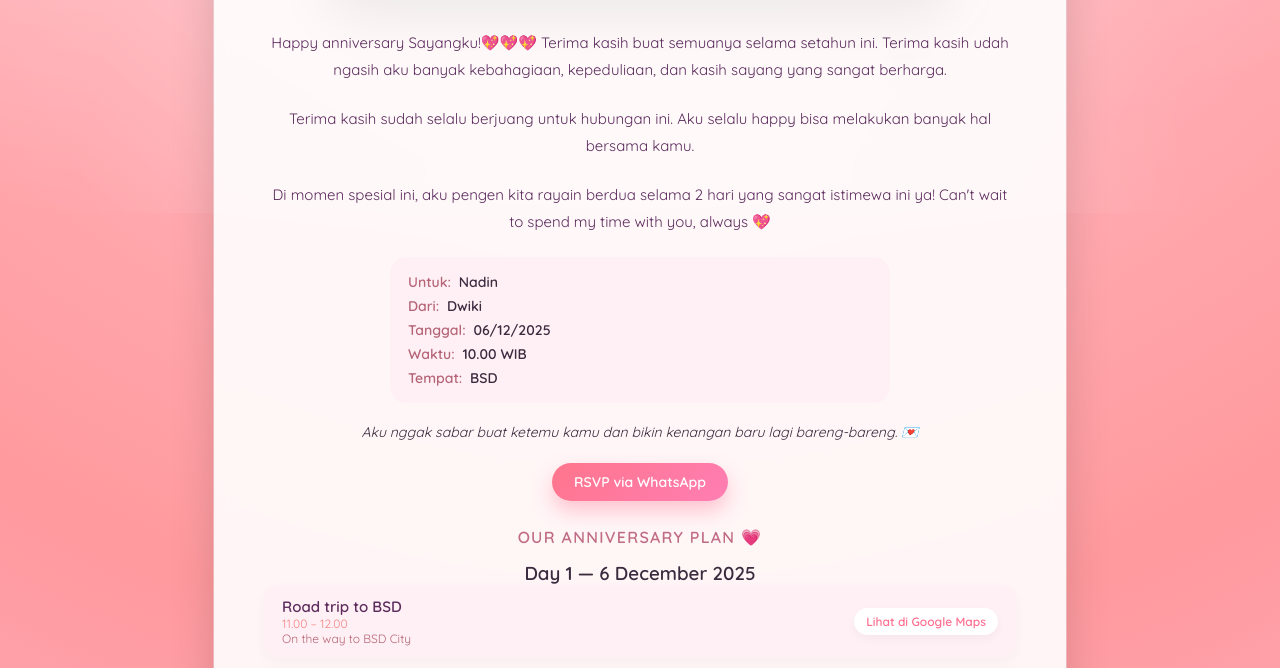
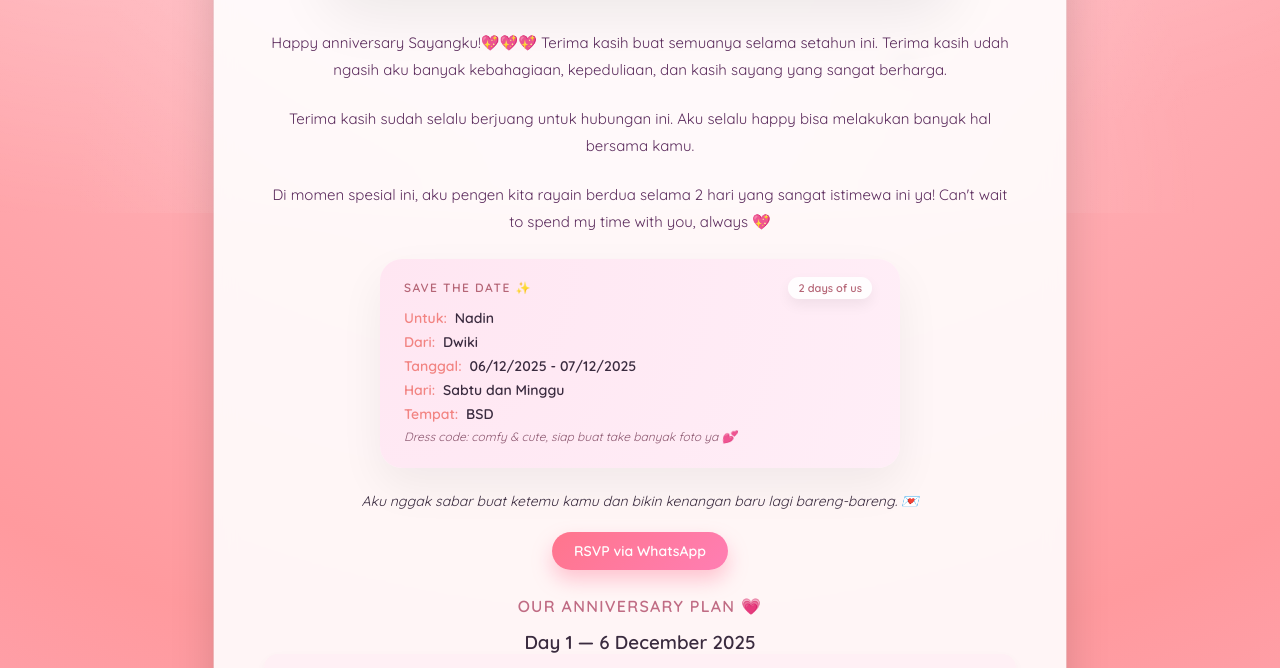
Before and after one commit to DwikiR98/Project_One, a plain HTML site: page index.html in a window 1280 px wide. Shown: the part 587-1255 px from the top of the page. Drawn offline with Linux system fonts and the light colour scheme.

Commit message:
update details

```diff
--- a/index.html
+++ b/index.html
@@ -71,11 +71,20 @@
         </p>
 
         <div class="details">
+          <div class="details-header">
+            <span class="details-tag">Save the date ✨</span>
+            <span class="details-badge">2 days of us</span>
+          </div>
+
           <p><span>Untuk:</span> <strong>Nadin</strong></p>
           <p><span>Dari:</span> <strong>Dwiki</strong></p>
-          <p><span>Tanggal:</span> <strong>06/12/2025</strong></p>
-          <p><span>Waktu:</span> <strong>10.00 WIB</strong></p>
+          <p><span>Tanggal:</span> <strong>06/12/2025 - 07/12/2025</strong></p>
+          <p><span>Hari:</span> <strong>Sabtu dan Minggu</strong></p>
           <p><span>Tempat:</span> <strong>BSD</strong></p>
+
+          <p class="details-note">
+            Dress code: comfy & cute, siap buat take banyak foto ya 💕
+          </p>
         </div>
 
         <p class="closing">
--- a/style.css
+++ b/style.css
@@ -548,3 +548,87 @@ body {
     transform: translateY(0) rotate(var(--rotate));
   }
 }
+
+/* ===== Details section upgrade ===== */
+
+.details {
+  position: relative;
+  max-width: 520px;
+  margin: 24px auto;
+  padding: 18px 24px 20px;
+  border-radius: 22px;
+  background: radial-gradient(circle at top left, #ffe6f2, #ffeef7);
+  box-shadow: 0 18px 45px rgba(0, 0, 0, 0.06);
+  animation: detailsFadeUp 0.7s ease-out 0.2s both;
+}
+
+.details-header {
+  display: flex;
+  justify-content: space-between;
+  align-items: center;
+  margin-bottom: 10px;
+}
+
+.details-tag {
+  font-size: 12px;
+  font-weight: 600;
+  text-transform: uppercase;
+  letter-spacing: 0.12em;
+  color: #c06c84;
+}
+
+.details-badge {
+  font-size: 11px;
+  padding: 4px 10px;
+  border-radius: 999px;
+  background: rgba(255, 255, 255, 0.9);
+  box-shadow: 0 6px 14px rgba(0, 0, 0, 0.06);
+  color: #ff6f91;
+  font-weight: 600;
+}
+
+.details p {
+  margin: 4px 0;
+}
+
+.details p span {
+  font-weight: 600;
+  color: #f28482;
+}
+
+.details-note {
+  margin-top: 12px;
+  font-size: 12px;
+  font-style: italic;
+  color: #8d5870;
+}
+
+/* Animasi naik pelan */
+@keyframes detailsFadeUp {
+  from {
+    opacity: 0;
+    transform: translateY(10px);
+  }
+  to {
+    opacity: 1;
+    transform: translateY(0);
+  }
+}
+
+/* Mobile tweak */
+@media (max-width: 600px) {
+  .details {
+    max-width: 100%;
+    padding: 14px 16px 16px;
+  }
+
+  .details-header {
+    flex-direction: column;
+    align-items: flex-start;
+    gap: 4px;
+  }
+
+  .details-badge {
+    font-size: 10px;
+  }
+}
```
